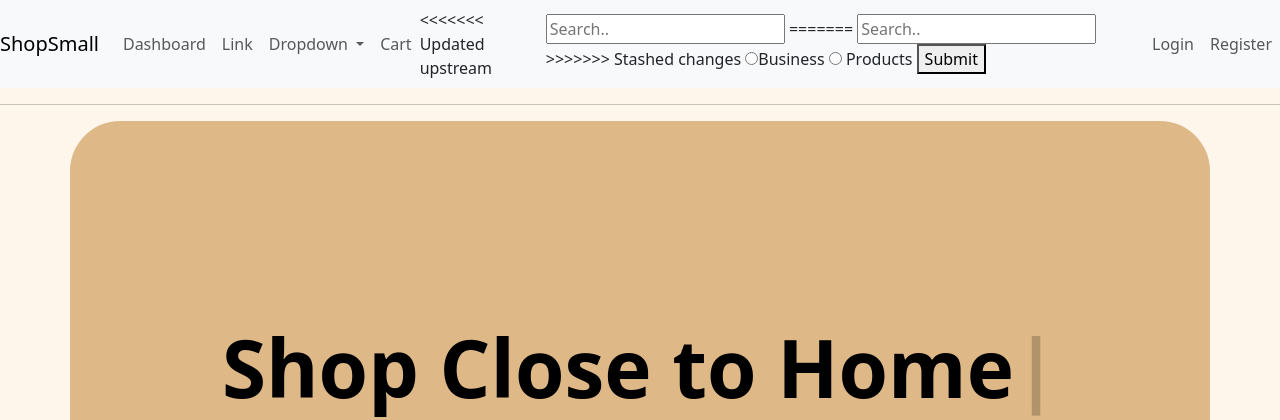
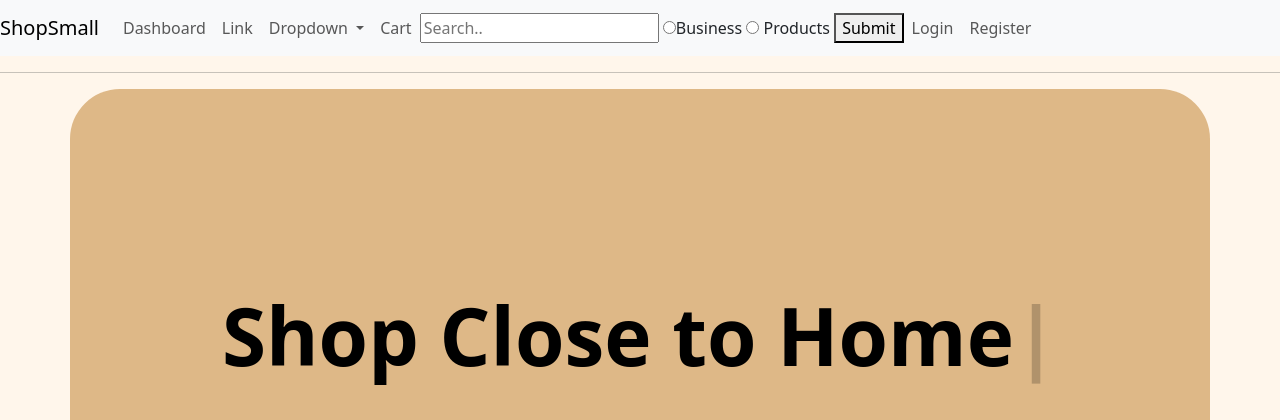
Before and after one commit to KunalPradhan1/ShopSmall, a Django app: template shopsmall/shop/templates/shopComponents/home.html in a window 1280 px wide. Shown: the top 420 px of the page. Run offline with Django 5.2, Linux system fonts and the light colour scheme; the template is opened without the code that fills it, so the values that code supplies are empty; some libraries are stand-ins or nearby versions.

Commit message:
fake commit

```diff
--- a/shopsmall/shop/templates/shopComponents/navbar.html
+++ b/shopsmall/shop/templates/shopComponents/navbar.html
@@ -30,14 +30,9 @@
         </li>
         </ul>
       </ul>
-<<<<<<< Updated upstream
-      <form action="/search" method="GET">
-        <input type="text" placeholder="Search.." name="search">
-=======
       <form method=POST action="{% url 'search'%}">
         {% csrf_token %}
         <input type="search" placeholder="Search.."  name="searched">
->>>>>>> Stashed changes
         <input type="radio" id="business" name="SearchForm" value="Business">Business
         <input type="radio" id="products" name="SearchForm" value="Products"> Products
         <button type="submit">Submit</button>
```
Also changed, not shown: shopsmall/shop/views.py (+5 -7 lines), shopsmall/shop/migrations/0001_initial.py (deleted).
